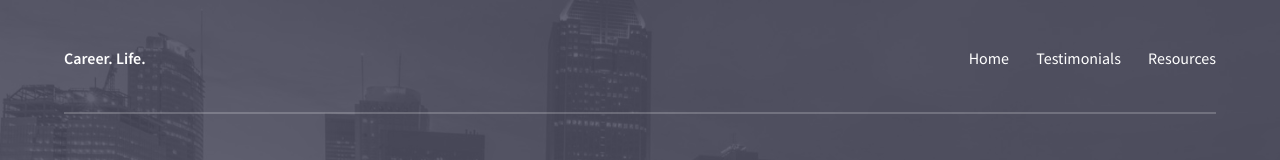
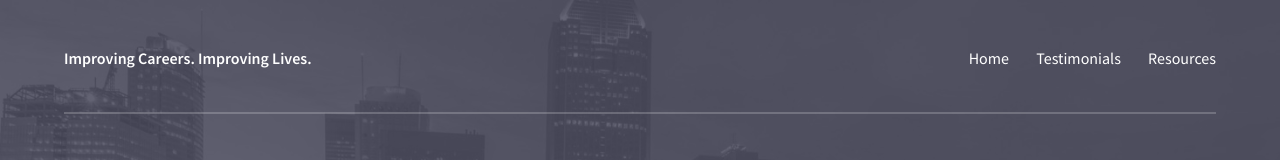
Before and after one commit to resource-buddy/career-designer, a plain HTML site: page index.html in a window 1280 px wide. Shown: the top 160 px of the page. Drawn offline with Linux system fonts and the light colour scheme.

Commit message:
Update index.html

```diff
--- a/index.html
+++ b/index.html
@@ -16,7 +16,7 @@
 		<!-- Header -->
 			<header id="header">
 				<div class="inner">
-					<a href="index.html" class="logo"><strong>Career. Life.</strong></a>
+					<a href="index.html" class="logo"><strong>Improving Careers. Improving Lives.</strong></a>
 					<nav id="nav">
 						<a href="index.html">Home</a>
 						<a href="generic.html">Testimonials</a>
```
